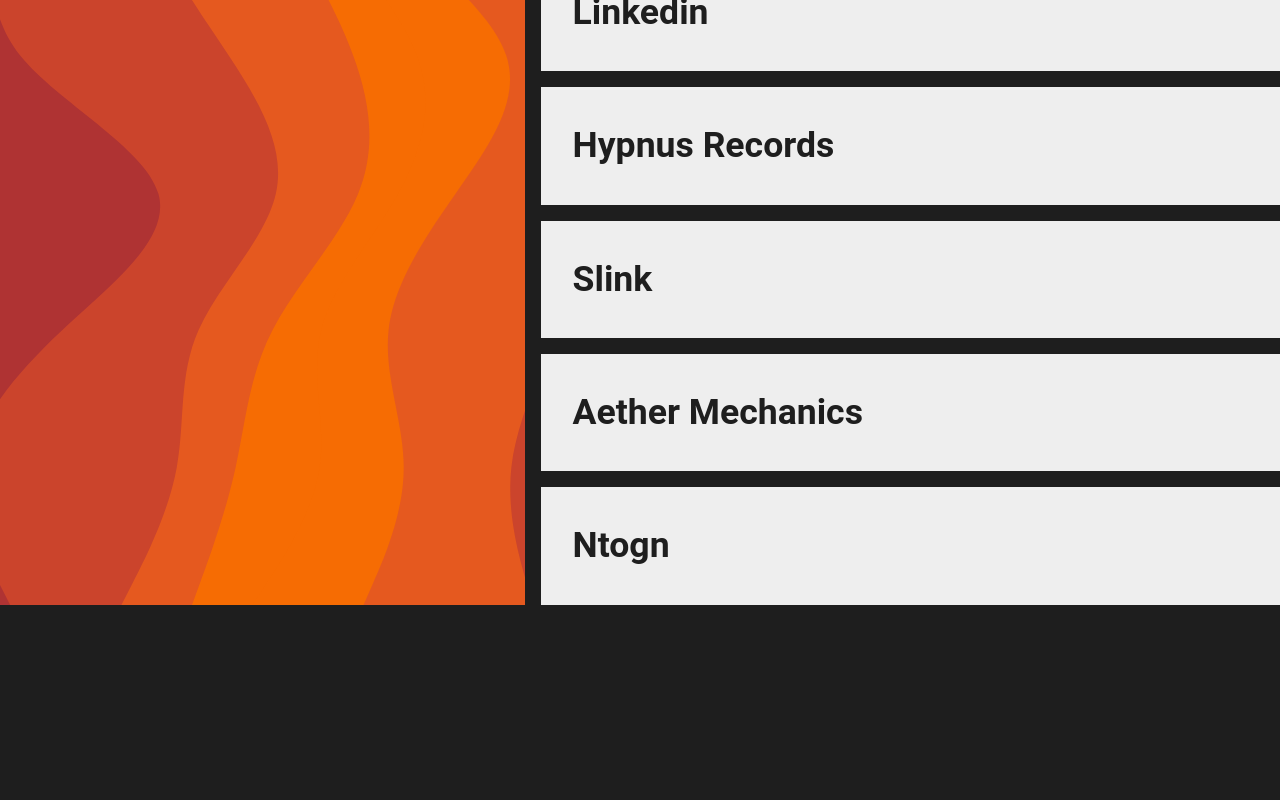
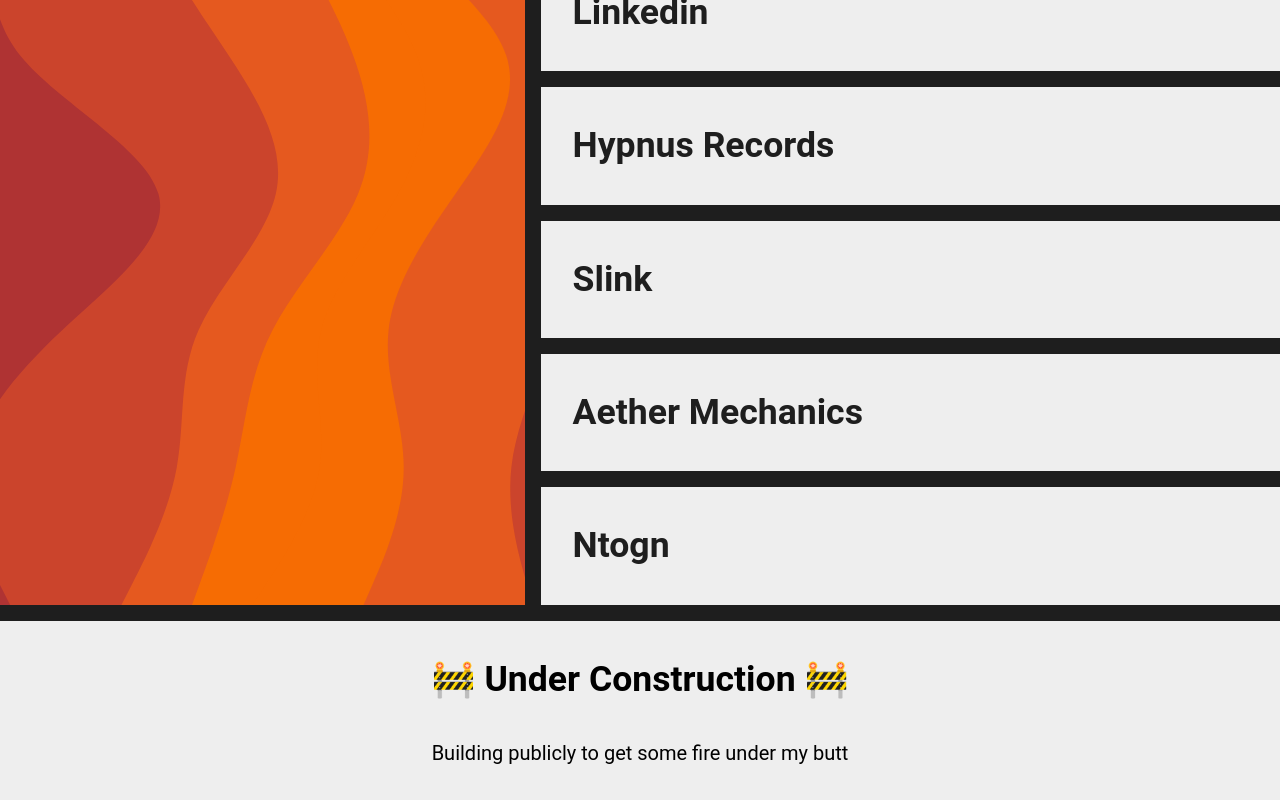
Before and after one commit to cryptovecom/portfolio-site-using-react, a React (Create React App) app: page / in a window 1280 px wide. Shown: the part 1040-1840 px from the top of the page. Before the commit the page ends 1645 px from the top, so only its background shows below. Built offline with nearby package versions, Linux system fonts and the light colour scheme; a web font is replaced by a local one.

Commit message:
Updated CSS and added second section to main page

```diff
--- a/src/components/Main.js
+++ b/src/components/Main.js
@@ -12,6 +12,7 @@
     <>
       <Header />
       <main>
+        <section className="landing__top">
           <section className="landing__banner">
             <h1>This is my first school project using React.js</h1>
           </section>
@@ -38,6 +39,13 @@
               </ul>
             </section>
           </section>
+        </section>
+        <section className="landing__second">
+          <div>
+            <h2>🚧 Under Construction 🚧</h2>
+            <p>Building publicly to get some fire under my butt</p>
+          </div>
+        </section>
       </main>
       <Footer />
     </>
--- a/src/styles/_home-style.scss
+++ b/src/styles/_home-style.scss
@@ -1,3 +1,26 @@
+.landing__top {
+  width: 100vw;
+  display: flex;
+  height: 100%;
+}
+
+.landing__second {
+  border-top: 1rem solid var(--color-dark);
+
+  z-index: 1;
+}
+
+.landing__second div {
+  padding: 2rem;
+
+  display: flex;
+  align-items: center;
+  justify-content: center;
+  flex-direction: column;
+
+  background-color: var(--color-white);
+}
+
 .landing__banner {
   padding: 2rem;
 
--- a/src/styles/style.css
+++ b/src/styles/style.css
@@ -342,6 +342,37 @@
   display: none;
 }
 
+.landing__top {
+  width: 100vw;
+  display: -webkit-box;
+  display: -ms-flexbox;
+  display: flex;
+  height: 100%;
+}
+
+.landing__second {
+  border-top: 1rem solid var(--color-dark);
+  z-index: 1;
+}
+
+.landing__second div {
+  padding: 2rem;
+  display: -webkit-box;
+  display: -ms-flexbox;
+  display: flex;
+  -webkit-box-align: center;
+      -ms-flex-align: center;
+          align-items: center;
+  -webkit-box-pack: center;
+      -ms-flex-pack: center;
+          justify-content: center;
+  -webkit-box-orient: vertical;
+  -webkit-box-direction: normal;
+      -ms-flex-direction: column;
+          flex-direction: column;
+  background-color: var(--color-white);
+}
+
 .landing__banner {
   padding: 2rem;
   background: var(--color-blood) url(../../public/images/svg/stacked-waves-haikei.svg) no-repeat center center;
@@ -567,8 +598,7 @@
 
 /* HEADER HEADER HEADER HEADER HEADER HEADER HEADER HEADER HEADER HEADER HEADER */
 header {
-  margin-bottom: 1rem;
-  outline: 1rem solid var(--color-dark);
+  border-bottom: 1rem solid var(--color-dark);
   display: -webkit-box;
   display: -ms-flexbox;
   display: flex;
@@ -605,12 +635,15 @@
   text-decoration: none;
 }
 
+/* MAIN MAIN MAIN MAIN MAIN MAIN MAIN MAIN MAIN MAIN MAIN MAIN MAIN MAIN MAIN */
 main {
-  width: 100vw;
   display: -webkit-box;
   display: -ms-flexbox;
   display: flex;
-  height: 100%;
+  -webkit-box-orient: vertical;
+  -webkit-box-direction: normal;
+      -ms-flex-direction: column;
+          flex-direction: column;
 }
 
 /* FOOTER FOOTER FOOTER FOOTER FOOTER FOOTER FOOTER FOOTER FOOTER FOOTER FOOTER */
@@ -697,7 +730,7 @@
 
 /* MEDIA QUERIES MEDIA QUERIES MEDIA QUERIES MEDIA QUERIES MEDIA QUERIES MEDIA QUERIES */
 @media screen and (max-width: 64rem) {
-  main {
+  .landing__top {
     display: -webkit-box;
     display: -ms-flexbox;
     display: flex;
--- a/src/styles/style.scss
+++ b/src/styles/style.scss
@@ -73,8 +73,9 @@
 /* HEADER HEADER HEADER HEADER HEADER HEADER HEADER HEADER HEADER HEADER HEADER */
 
 header {
-  margin-bottom: 1rem;
-  outline: 1rem solid var(--color-dark);
+  // margin-bottom: 1rem;
+  border-bottom: 1rem solid var(--color-dark);
+  // outline: 1rem solid var(--color-dark);
 
   display: flex;
   align-items: center;
@@ -111,10 +112,15 @@
   }
 }
 
+/* MAIN MAIN MAIN MAIN MAIN MAIN MAIN MAIN MAIN MAIN MAIN MAIN MAIN MAIN MAIN */
+
+// section {
+//   padding: 2rem;
+// }
+
 main {
-  width: 100vw;
   display: flex;
-  height: 100%;
+  flex-direction: column;
 }
 
 /* FOOTER FOOTER FOOTER FOOTER FOOTER FOOTER FOOTER FOOTER FOOTER FOOTER FOOTER */
@@ -188,7 +194,7 @@
 /* MEDIA QUERIES MEDIA QUERIES MEDIA QUERIES MEDIA QUERIES MEDIA QUERIES MEDIA QUERIES */
 
 @media screen and (max-width: 64rem) {
-  main {
+  .landing__top {
     display: flex;
     flex-direction: column;
     width: 100%;
```
Also changed, not shown: 1 other file (tests, documents, lock files or other folders). Lines whose indentation alone changed are shown as unchanged.
